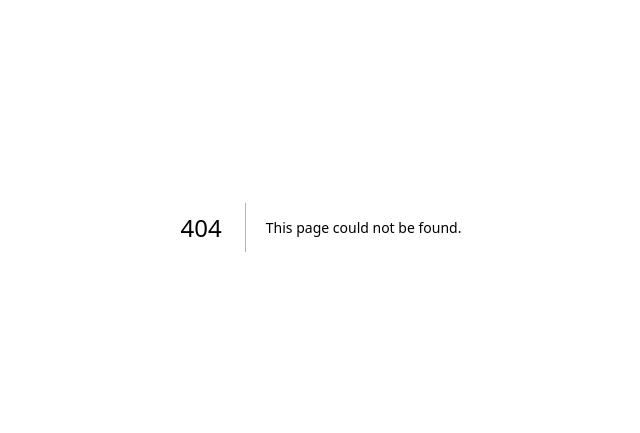
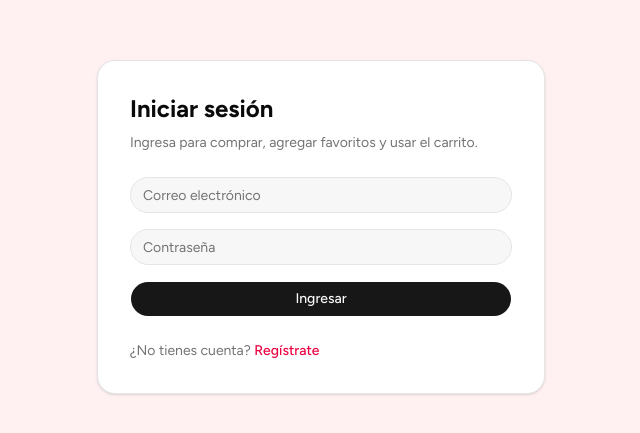
Before and after one commit to Develezper/ecommerce-nextjs, a Next.js app: page /login in a window 1280 px wide. Before the commit this address had no page. Shown: the part 173-606 px from the top of the page, without its empty margins (319-959 px from the left). Built offline with nearby package versions, Linux system fonts and the light colour scheme.

Commit message:
feat: add login page with authentication functionality and error handling

```diff
--- /dev/null
+++ b/src/app/login/page.tsx
@@ -0,0 +1,89 @@
+"use client";
+
+import axios from "axios";
+import Link from "next/link";
+import { useRouter } from "next/navigation";
+import { useState } from "react";
+
+import { Button } from "@/components/ui/button";
+import { Input } from "@/components/ui/input";
+import { api } from "@/lib/api";
+
+export default function LoginPage() {
+  const router = useRouter();
+
+  const [email, setEmail] = useState("");
+  const [password, setPassword] = useState("");
+
+  const [message, setMessage] = useState("");
+  const [isLoading, setIsLoading] = useState(false);
+
+  async function handleLogin() {
+    try {
+      setIsLoading(true);
+      setMessage("");
+
+      const response = await api.post("/auth/login", {
+        email,
+        password,
+      });
+
+      setMessage(response.data.message);
+
+      router.push("/");
+      router.refresh();
+    } catch (error: unknown) {
+      if (axios.isAxiosError(error)) {
+        setMessage(error.response?.data?.message || "Error al iniciar sesión");
+        return;
+      }
+
+      setMessage("Error inesperado al iniciar sesión");
+    } finally {
+      setIsLoading(false);
+    }
+  }
+
+  return (
+    <main className="flex min-h-screen items-center justify-center bg-rose-50 px-6">
+      <section className="w-full max-w-md rounded-2xl border bg-white p-8 shadow-sm">
+        <h1 className="text-2xl font-bold">Iniciar sesión</h1>
+
+        <p className="mt-2 text-sm text-muted-foreground">
+          Ingresa para comprar, agregar favoritos y usar el carrito.
+        </p>
+
+        <div className="mt-6 space-y-4">
+          <Input
+            placeholder="Correo electrónico"
+            type="email"
+            value={email}
+            onChange={(event) => setEmail(event.target.value)}
+          />
+
+          <Input
+            placeholder="Contraseña"
+            type="password"
+            value={password}
+            onChange={(event) => setPassword(event.target.value)}
+          />
+
+          <Button className="w-full" onClick={handleLogin} disabled={isLoading}>
+            {isLoading ? "Ingresando..." : "Ingresar"}
+          </Button>
+
+          {message && (
+            <p className="text-sm text-muted-foreground">{message}</p>
+          )}
+        </div>
+
+        <p className="mt-6 text-sm text-muted-foreground">
+          ¿No tienes cuenta?{" "}
+          <Link href="/register" className="font-medium text-rose-600">
+            Regístrate
+          </Link>
+        </p>
+      </section>
+    </main>
+  );
+}
```
